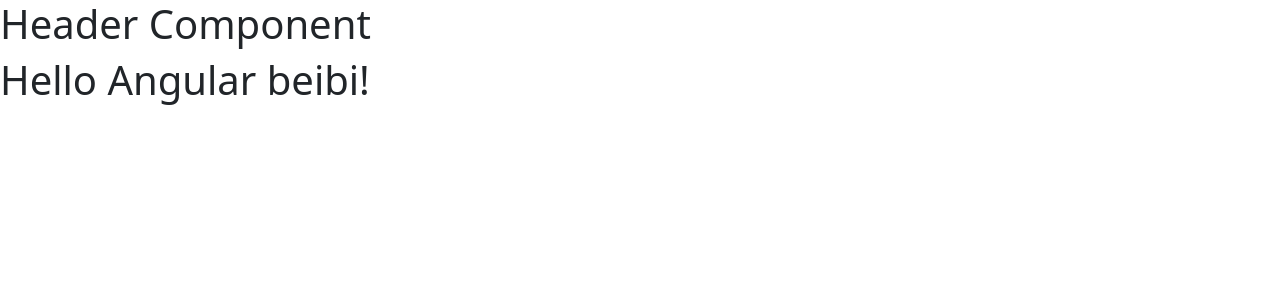
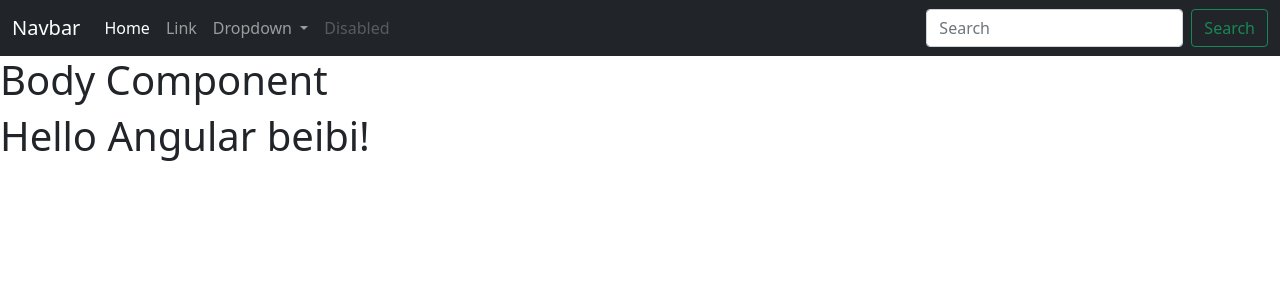
Before and after one commit to sbs001/First-Angular-App, an Angular app: page / in a window 1280 px wide. Shown: the top 300 px of the page. Built offline with nearby package versions, Linux system fonts and the light colour scheme.

Commit message:
Body Component created

```diff
--- a/src/app/app.component.html
+++ b/src/app/app.component.html
@@ -1,3 +1,5 @@
 <app-header></app-header>
 
+<app-body></app-body>
+
 <h1>Hello Angular beibi!</h1>
--- a/src/app/app.module.ts
+++ b/src/app/app.module.ts
@@ -3,11 +3,13 @@
 
 import { AppComponent } from './app.component';
 import { HeaderComponent } from './components/header/header.component';
+import { BodyCompononent } from './components/body/body.component';
 
 @NgModule({
   declarations: [
     AppComponent,
-    HeaderComponent
+    HeaderComponent,
+    BodyCompononent
   ],
   imports: [
     BrowserModule
--- /dev/null
+++ b/src/app/components/body/body.component.html
@@ -0,0 +1 @@
+<h1>Body Component</h1>
--- /dev/null
+++ b/src/app/components/header/header.component.html
@@ -0,0 +1,38 @@
+<nav class="navbar navbar-expand-lg navbar-dark bg-dark">
+    <div class="container-fluid">
+        <a class="navbar-brand" href="#">Navbar</a>
+        <button class="navbar-toggler" type="button" data-bs-toggle="collapse" data-bs-target="#navbarSupportedContent" aria-controls="navbarSupportedContent" aria-expanded="false" aria-label="Toggle navigation">
+      <span class="navbar-toggler-icon"></span>
+    </button>
+        <div class="collapse navbar-collapse" id="navbarSupportedContent">
+            <ul class="navbar-nav me-auto mb-2 mb-lg-0">
+                <li class="nav-item">
+                    <a class="nav-link active" aria-current="page" href="#">Home</a>
+                </li>
+                <li class="nav-item">
+                    <a class="nav-link" href="#">Link</a>
+                </li>
+                <li class="nav-item dropdown">
+                    <a class="nav-link dropdown-toggle" href="#" id="navbarDropdown" role="button" data-bs-toggle="dropdown" aria-expanded="false">
+            Dropdown
+          </a>
+                    <ul class="dropdown-menu" aria-labelledby="navbarDropdown">
+                        <li><a class="dropdown-item" href="#">Action</a></li>
+                        <li><a class="dropdown-item" href="#">Another action</a></li>
+                        <li>
+                            <hr class="dropdown-divider">
+                        </li>
+                        <li><a class="dropdown-item" href="#">Something else here</a></li>
+                    </ul>
+                </li>
+                <li class="nav-item">
+                    <a class="nav-link disabled" href="#" tabindex="-1" aria-disabled="true">Disabled</a>
+                </li>
+            </ul>
+            <form class="d-flex">
+                <input class="form-control me-2" type="search" placeholder="Search" aria-label="Search">
+                <button class="btn btn-outline-success" type="submit">Search</button>
+            </form>
+        </div>
+    </div>
+</nav>
--- a/src/app/components/header/header.component.ts
+++ b/src/app/components/header/header.component.ts
@@ -2,7 +2,7 @@
 
 @Component({
   selector: 'app-header',
-  template: `<h1>Header Component </h1>`
+  templateUrl: './header.component.html'
 })
 export class HeaderComponent{
 
```
Also changed, not shown: src/app/components/body/body.component.ts (added, +9 -0 lines).
